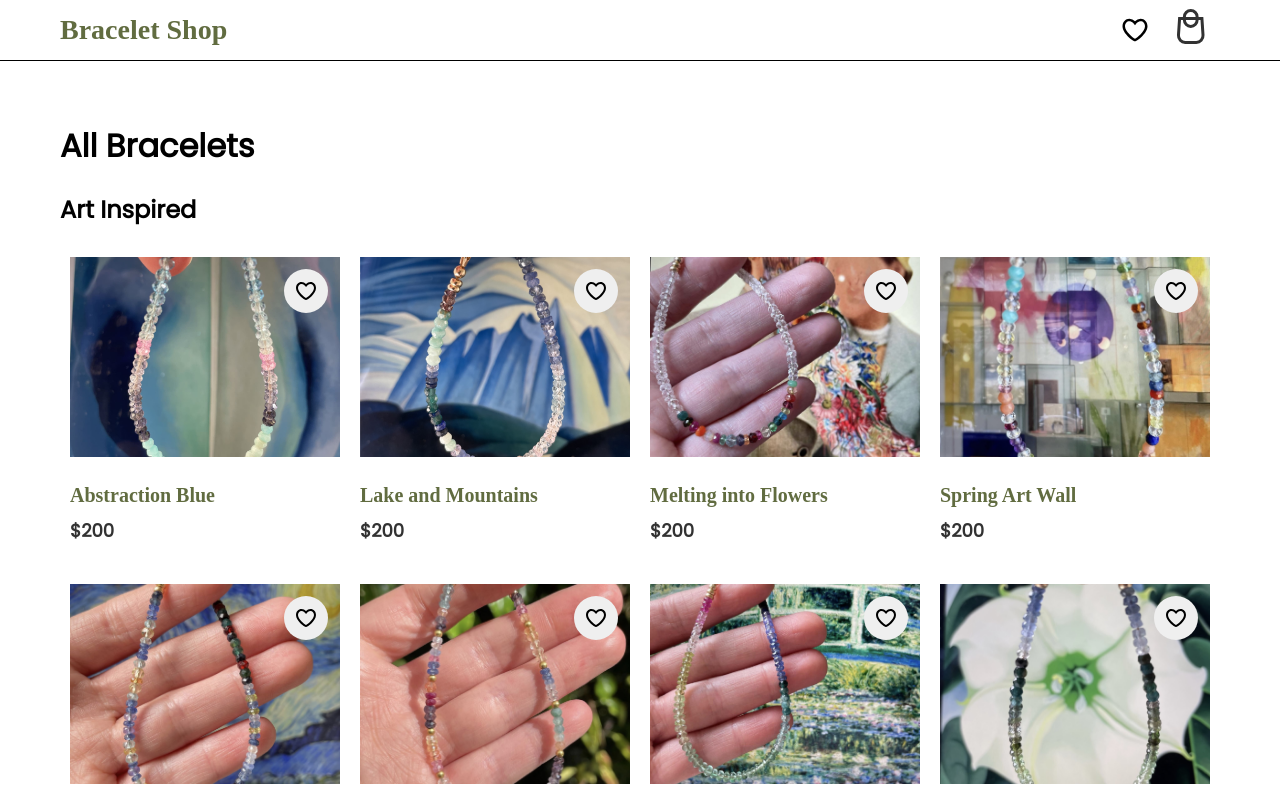
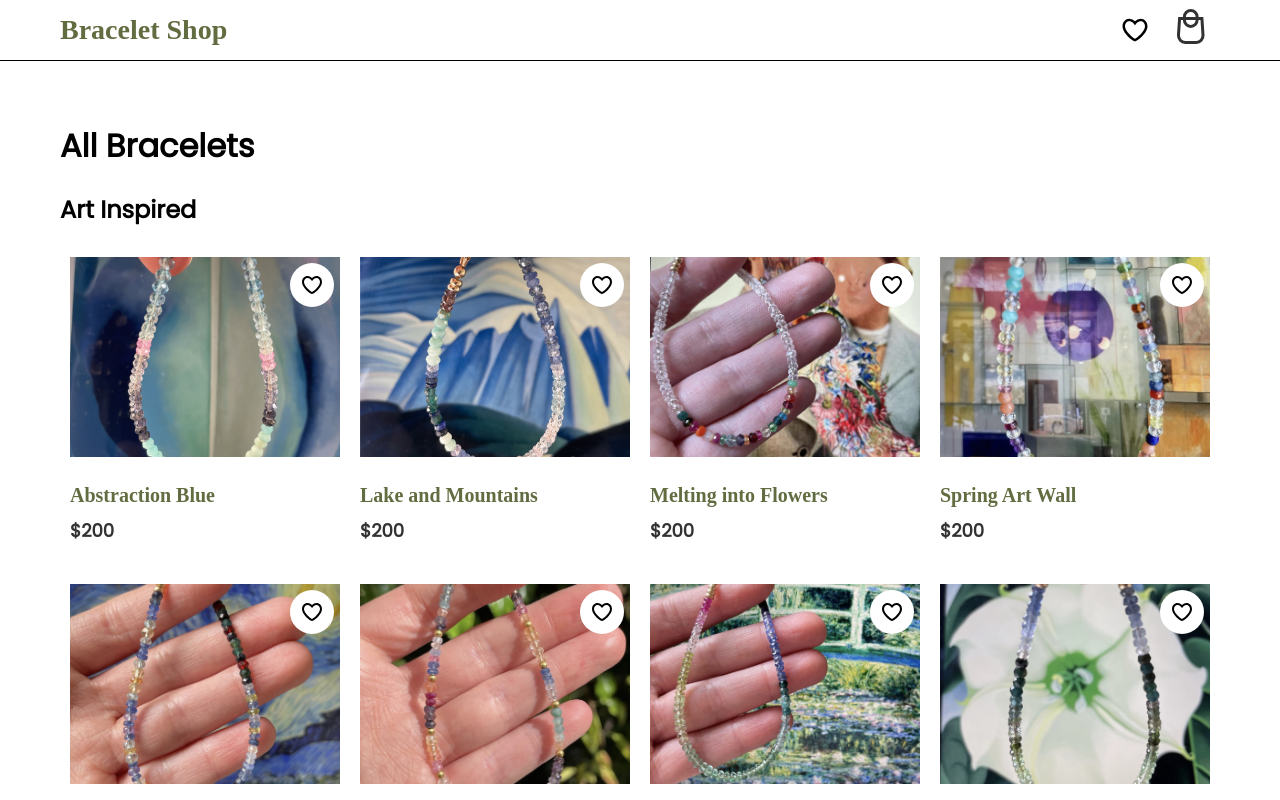
Before and after one commit to SashaBajzek/accessibility-store, a React (Create React App) app: page /#/ in a window 1280 px wide. Shown: the top 800 px of the page. Built offline with nearby package versions, Linux system fonts and the light colour scheme.

Commit message:
default favorites message

```diff
--- a/src/accessible/FavoritesPage/FavoritesPage.css
+++ b/src/accessible/FavoritesPage/FavoritesPage.css
@@ -1,3 +1,8 @@
 .FavoritesPage {
   inline-size: 100%;
 }
+
+.FavoritesPage .message {
+  font-size: 20px;
+  text-align: center;
+}
--- a/src/accessible/FavoritesPage/FavoritesPage.tsx
+++ b/src/accessible/FavoritesPage/FavoritesPage.tsx
@@ -16,6 +16,7 @@ const FavoritesPage = () => {
     <div className="FavoritesPage">
       <h1>Favorites</h1>
       <ProductList items={favorites} />
+      {favorites.length <= 0 && <div className="message">No favorites yet</div>}
     </div>
   );
 };
--- a/src/accessible/ProductTile/ProductTile.css
+++ b/src/accessible/ProductTile/ProductTile.css
@@ -55,13 +55,14 @@
 
 .productTile .favorite-button {
   align-items: center;
+  background-color: white;
   block-size: 44px;
   border-width: 0;
   border-radius: 50%;
   display: flex;
   inline-size: 44px;
-  inset-block-start: 20px;
-  inset-inline-end: 20px;
+  inset-block-start: 14px;
+  inset-inline-end: 14px;
   justify-content: center;
   position: absolute;
 }
```
